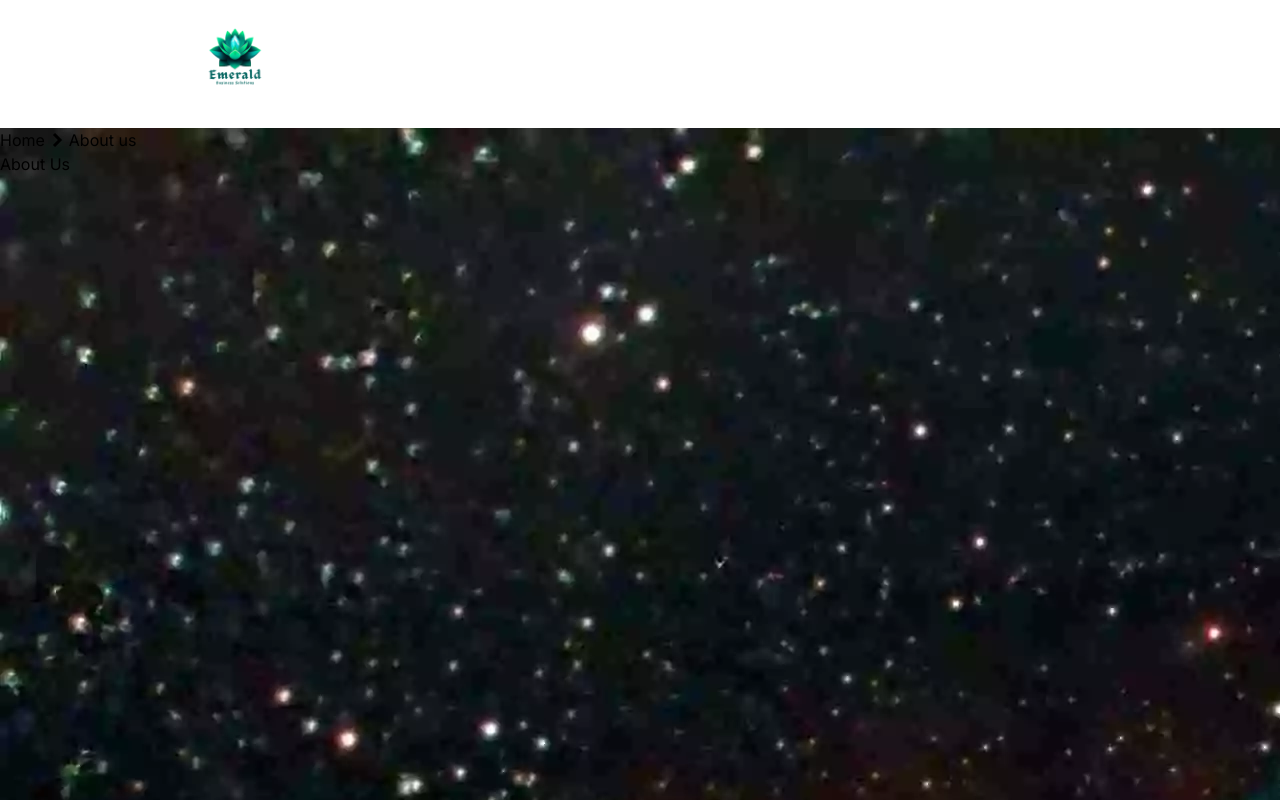
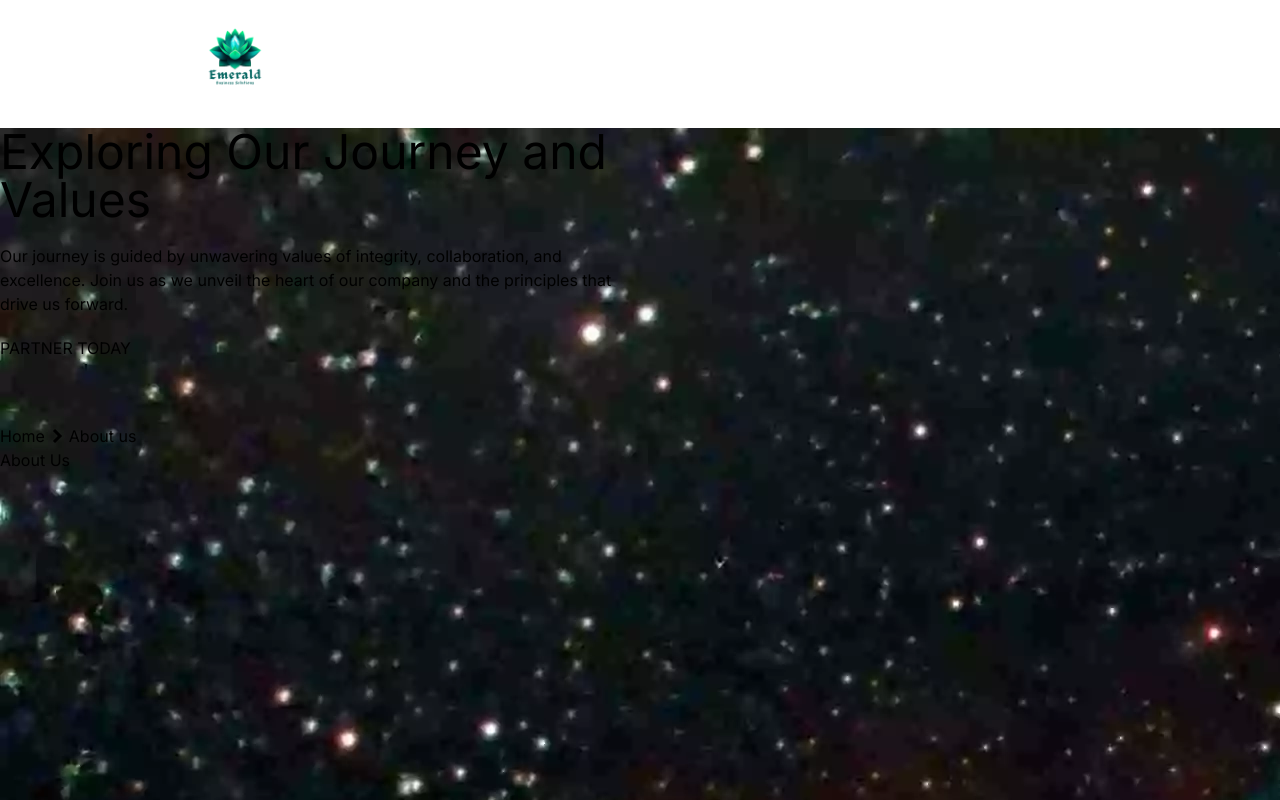
Before and after one commit to muthu-kumar369/emerald, a Next.js app: page /about in a window 1280 px wide. Shown: the top 800 px of the page. Built offline with nearby package versions, Linux system fonts and the light colour scheme.

Commit message:
about page completion

```diff
--- a/app/about/page.jsx
+++ b/app/about/page.jsx
@@ -3,8 +3,8 @@ import React from 'react'
 import bannerImage from '../../public/image/banner_3.webp';
 import Banner from '@/components/banner/page';
 import StudioTwoColumn from '@/components/studioTwoColumn/page';
-import {TbBulbFilled} from 'react-icons/tb';
-import {GiTeamIdea} from 'react-icons/gi';
+import { TbBulbFilled } from 'react-icons/tb';
+import { GiTeamIdea } from 'react-icons/gi';
 // import image1 from '../../public/images/about-1.webp';
 // import image2 from '../../public/images/about.webp';
 import about from '../../public/image/about_us.webp';
@@ -19,67 +19,79 @@ import { FaFacebookF, FaTwitter, FaInstagram, FaUserTie, FaGoogle } from 'react-
 // import TeamMemberCards from '@/components/teamMemberCard/page';
 // import bgImage from '../../public/images/bg_4.webp';
 import bgImage from '../../public/image/bg_cover.webp';
-import {GoChecklist} from "react-icons/go";
-import {RiCustomerService2Line} from "react-icons/ri";
+import { GoChecklist } from "react-icons/go";
+import { RiCustomerService2Line } from "react-icons/ri";
 import { BiHappy } from 'react-icons/bi';
 import CountSection from '@/components/countSection/page';
-import {LuChevronDown,LuChevronUp} from 'react-icons/lu';
+import { LuChevronDown, LuChevronUp } from 'react-icons/lu';
 // import about2 from "../../public/images/about-2.webp";
 import about2 from "../../public/image/faq.webp";
 import FaqSection from '@/components/faqSection/page';
 
-export const metadata={
-  title:"About",
-  description:"About page in emerald"
+export const metadata = {
+  title: "About",
+  description: "About page in emerald"
 }
 
-const bannerDetails={
+const bannerDetails = {
   bannerImage,
-  bannerDetails:[
+  content: {
+    heading: "Exploring Our Journey and Values",
+    content: "Our journey is guided by unwavering values of integrity, collaboration, and excellence. Join us as we unveil the heart of our company and the principles that drive us forward.",
+    button: {
+      text: "Partner Today",
+      link: "/contact",
+      class: "background-primary"
+    }
+  },
+  bannerDetails: [
     {
-      text:"Home",
-      link:"/"
+      text: "Home",
+      link: "/"
     },
     {
-      text:"About us"
+      text: "About us"
     }
   ],
-  heading:"About Us",
-  banner:true
+  heading: "About Us",
+  banner: true
 }
-
-const studioTwoColumn={
-  imageColumn:{
-      image1:about,
-      yearDetails:{
-        icon:<TbBulbFilled/>,
-        count:"42",
-        text:"YEAR OF EXPERIENCED"
+const studioTwoColumn = {
+  imageColumn: {
+    image1: about,
+    // yearDetails: {
+    //   icon: <TbBulbFilled />,
+    //   count: "42",
+    //   text: "YEAR OF EXPERIENCED"
+    // },
+    image2: about1
   },
-      image2:about1
-  },
-  contentColumn:{
-    subHeading:"WELCOME TO PORTECH",
-    heading:"We Are Portech Creative Studio Agency",
-    body:"Far far away, behind the word mountains, far from the countries Vokalia and Consonantia, there live the blind texts. Separated they live in Bookmarksgrove right at the coast of the Semantics, a large language ocean. A small river named Duden flows by their place and supplies it with the necessary regelialia.",
-    iconSection:[
+  contentColumn: {
+    subHeading: "WELCOME TO EMERALD",
+    heading: "Revealing the Emerald Narrative that Our Identity and Principles",
+    body: [
+      "Emerald Business Solutions is more than a company – we are your partners in growth. With a commitment to quality, innovation, and collaboration, we navigate the digital landscape to turn challenges into opportunities and ideas into realities. Let's embark on this journey together and shape a future where your brand shines brightest.",
+      "At Emerald Business Solutions, our commitment to making a difference goes beyond the corporate world. We're not just about creating exceptional digital experiences; we're also dedicated to fostering positive change in communities.",
+    ],
+    iconSection: [
       {
-        icon:<GiTeamIdea/>,
-        text1:"EXPERT",
-        text2:"TEAM"
+        icon: <GiTeamIdea />,
+        text1: "EXPERT",
+        text2: "TEAM"
       },
       {
-        icon:<TbBulbFilled/>,
-        text1:"SOLUTION",
-        text2:"FOR BUSINESS"
+        icon: <TbBulbFilled />,
+        text1: "SOLUTION",
+        text2: "FOR BUSINESS"
       }
     ],
-    button:{
-      text:"Get in touch with us",
-      link:"/contact"
+    button: {
+      text: "Get in touch with us",
+      link: "/contact"
     }
   }
 }
+
 
 // const teamMemberCards = {
 //   subHeading: "TEAM & STAFF",
@@ -229,118 +241,189 @@ const studioTwoColumn={
 //   ]
 // }
 
-const countSection={
+const countSection = {
   bgImage,
-  countDetails:[
+  // countDetails:[
+  //   {
+  //     icon:<GoChecklist/>,
+  //     totalCount:"4,800",
+  //     name:"PROJECT COMPLETED"
+  //   },
+  //   {
+  //     icon:<FaUserTie/>,
+  //     totalCount:"1,000",
+  //     name:"OUR STAFF"
+  //   },
+  //   {
+  //     icon:<RiCustomerService2Line/>,
+  //     totalCount:"350",
+  //     name:"SERVICES PROVIDE"
+  //   },
+  //   {
+  //     icon:<BiHappy/>,
+  //     totalCount:"7,650",
+  //     name:"HAPPY CUSTOMERS"
+  //   },
+  // ],
+  quote: {
+    text: '"Cultivating Growth: Enriching Customers Through Profit Delivery"'
+  }
+}
+
+const faqSection = {
+  leftColumn: {
+    image: about2,
+    subHeading: "Why Select Our Expertise",
+    title: "Why Choose Us for Your Next Project?",
+    cardDetails: [
       {
-      icon:<GoChecklist/>,
-      totalCount:"4,800",
-      name:"PROJECT COMPLETED"
+        heading: "Holistic Impact",
+        body: " By choosing us, you're not only choosing exceptional digital solutions but also contributing to meaningful educational initiatives that uplift communities."
       },
       {
-      icon:<FaUserTie/>,
-      totalCount:"1,000",
-      name:"OUR STAFF"
+        heading: "Partnership in Progress",
+        body: "We don't just serve clients; we form partnerships. We align our strategies with your goals, working together towards mutual success."
       },
       {
-      icon:<RiCustomerService2Line/>,
-      totalCount:"350",
-      name:"SERVICES PROVIDE"
+        heading: "Excellence in Execution",
+        body: "Excellence is in our DNA. Our teams deliver solutions that are not only functional but also aesthetically pleasing and future-ready."
       },
       {
-      icon:<BiHappy/>,
-      totalCount:"7,650",
-      name:"HAPPY CUSTOMERS"
+        heading: "Empathy in Action",
+        body: "Our initiatives to volunteer and teach reflect our empathy and commitment to positive change. We believe in paying it forward."
+      }
+    ],
   },
-  ]
-}
-
-const faqSection={
-  leftColumn:{
-      image:about2,
-      title:"Why Choose Us for Your Next Project?",
-      cardDetails:[
+  rightColumn: {
+    subHeading: "Freequesntly Ask Question",
+    heading: "Frequently Ask Question",
+    faqDetails: [
       {
-          heading:"Creative Ideas",
-          body:"A small river named Duden flows by their place and supplies it with the necessary regelialia."
+        question: "What services does your company offer?",
+        icon: {
+          up: <LuChevronUp />,
+          down: <LuChevronDown />
         },
-        {
-          heading:"Better Strategy with High Quality Business",
-          body:"A small river named Duden flows by their place and supplies it with the necessary regelialia."
-        }
-      ]
-  },
-  rightColumn:{
-    subHeading:"Freequesntly Ask Question",
-    heading:"Frequently Ask Question",
-    faqDetails:[
-      {
-        question:"How to fixed a problem?",
-        icon:{
-          up:<LuChevronUp/>,
-          down:<LuChevronDown/>
-        },
-        answer:[
-          "Far far away, behind the word mountains",
-          "Consonantia, there live the blind texts",
-          "When she reached the first hills of the Italic Mountains",
-          "Bookmarksgrove, the headline of Alphabet Village",
-          "Separated they live in Bookmarksgrove right"
+        answer: [
+          "We specialize in a range of services including web development, app development, WordPress solutions, marketing, and branding.",
+          "Our dedicated team covers every aspect of your digital needs."
         ]
       },
       {
-        question:"How to manage your Website?",
-        icon:{
-          up:<LuChevronUp/>,
-          down:<LuChevronDown/>
+        question: "What types of websites do you develop?",
+        icon: {
+          up: <LuChevronUp />,
+          down: <LuChevronDown />
         },
-        answer:[
-          "Far far away, behind the word mountains",
-          "Consonantia, there live the blind texts",
-          "When she reached the first hills of the Italic Mountains",
-          "Bookmarksgrove, the headline of Alphabet Village",
-          "Separated they live in Bookmarksgrove right"
+        answer: [
+          "We craft a diverse range of websites, from simple portfolios to complex e-commerce platforms.",
+          "Our web development caters to your unique requirements, ensuring functionality, aesthetics, and user experience are seamlessly integrated.",
         ]
       },
       {
-        question:"How to grow your investments funds?",
-        icon:{
-          up:<LuChevronUp/>,
-          down:<LuChevronDown/>
+        question: "Can you create custom mobile applications?",
+        icon: {
+          up: <LuChevronUp />,
+          down: <LuChevronDown />
         },
-        answer:[
-          "Far far away, behind the word mountains",
-          "Consonantia, there live the blind texts",
-          "When she reached the first hills of the Italic Mountains",
-          "Bookmarksgrove, the headline of Alphabet Village",
-          "Separated they live in Bookmarksgrove right"
+        answer: [
+          "Absolutely. Our app development team excels at creating custom mobile applications for various platforms.",
+          "We combine user-centric design with cutting-edge technology to deliver apps that stand out in the competitive landscape.",
         ]
       },
       {
-        question:"What are those requirements for businesses?",
-        icon:{
-          up:<LuChevronUp/>,
-          down:<LuChevronDown/>
+        question: "What makes your WordPress development stand out?",
+        icon: {
+          up: <LuChevronUp />,
+          down: <LuChevronDown />
         },
-        answer:[
-          "Far far away, behind the word mountains",
-          "Consonantia, there live the blind texts",
-          "When she reached the first hills of the Italic Mountains",
-          "Bookmarksgrove, the headline of Alphabet Village",
-          "Separated they live in Bookmarksgrove right"
+        answer: [
+          "Our WordPress development is tailored to your vision.",
+          "We specialize in creating responsive, user-friendly websites that align with your brand identity.",
+          "Whether you need a blog, business site, or e-commerce platform, we've got you covered.",
+        ]
+      },
+      {
+        question: "How can your marketing services benefit my business?",
+        icon: {
+          up: <LuChevronUp />,
+          down: <LuChevronDown />
+        },
+        answer: [
+          "Our marketing services are designed to boost your online presence and engagement. ",
+          "We develop strategic campaigns that target your audience effectively, utilizing both digital and traditional marketing techniques to enhance your brand's visibility.",
+        ]
+      },
+      {
+        question: " How does your branding service contribute to business growth?",
+        icon: {
+          up: <LuChevronUp />,
+          down: <LuChevronDown />
+        },
+        answer: [
+          "Branding is vital for differentiation",
+          " Our branding experts help you establish a unique identity that resonates with your audience.",
+          "This consistency across all touchpoints fosters brand recognition and trust, ultimately driving business growth."
+        ]
+      },
+      {
+        question: "Can you handle both small and large projects?",
+        icon: {
+          up: <LuChevronUp />,
+          down: <LuChevronDown />
+        },
+        answer: [
+          "Certainly, we cater to projects of all sizes.",
+          "Our team's expertise ensures that each project receives the attention it deserves, whether it's a small business website, a complex application, or a comprehensive branding campaign.",
+        ]
+      },
+      {
+        question: "What is your approach to client collaboration?",
+        icon: {
+          up: <LuChevronUp />,
+          down: <LuChevronDown />
+        },
+        answer: [
+          "We believe in a collaborative approach.",
+          "We closely involve our clients in every stage of the process, from concept to execution.",
+          "Your feedback is invaluable, allowing us to tailor our services to meet your specific needs and preferences.",
+        ]
+      },
+      {
+        question: "How can I get started with your services?",
+        icon: {
+          up: <LuChevronUp />,
+          down: <LuChevronDown />
+        },
+        answer: [
+          "Getting started is easy. Simply reach out to us through our website or contact information provided. ",
+          "We'll schedule a consultation to discuss your requirements, goals, and how we can best assist you in achieving your digital objectives.",
+        ]
+      },
+      {
+        question: "Can you handle rebranding for existing businesses?",
+        icon: {
+          up: <LuChevronUp />,
+          down: <LuChevronDown />
+        },
+        answer: [
+          "Absolutely. We understand the importance of evolution.",
+          " Our rebranding services breathe new life into existing businesses.",
+          " We analyze your current positioning, align it with your aspirations, and develop a refreshed brand identity."
         ]
       }
-    ]
+    ],
+
   }
 }
 const About = () => {
   return (
     <>
-      <Banner data={bannerDetails}/>
+      <Banner data={bannerDetails} />
       <StudioTwoColumn data={studioTwoColumn} />
       {/* <TeamMemberCards data={teamMemberCards}/> */}
-      <CountSection data={countSection}/>
-      <FaqSection data={faqSection}/>
+      <CountSection data={countSection} />
+      <FaqSection data={faqSection} />
     </>
   )
 }
--- a/app/page.js
+++ b/app/page.js
@@ -132,7 +132,9 @@ const studioTwoColumn = {
   contentColumn: {
     subHeading: "WELCOME TO EMERALD",
     heading: "Revealing the Emerald Narrative that Our Identity and Principles",
-    body: "Emerald Business Solutions is more than a company – we are your partners in growth. With a commitment to quality, innovation, and collaboration, we navigate the digital landscape to turn challenges into opportunities and ideas into realities. Let's embark on this journey together and shape a future where your brand shines brightest.",
+    body: [
+      "Emerald Business Solutions is more than a company – we are your partners in growth. With a commitment to quality, innovation, and collaboration, we navigate the digital landscape to turn challenges into opportunities and ideas into realities. Let's embark on this journey together and shape a future where your brand shines brightest.",
+    ],
     iconSection: [
       {
         icon: <GiTeamIdea />,
@@ -266,7 +268,7 @@ const countSection={
 const faqSection={
   leftColumn:{
       image:about2,
-      subHeading:"Why us",
+      subHeading:"Why Select Our Expertise",
       title:"Why Choose Us for Your Next Project?",
       cardDetails:[
         {
--- a/components/banner/page.jsx
+++ b/components/banner/page.jsx
@@ -5,7 +5,7 @@ import { Autoplay, Pagination, EffectFade } from 'swiper/modules';
 import Link from 'next/link';
 import { BsFillPlayFill } from 'react-icons/bs';
 import { BiSolidChevronRight } from 'react-icons/bi';
-const Banner = ({ data, bannerNav,heading }) => {
+const Banner = ({ data, bannerNav, heading }) => {
     return (
         <section className="banner">
             {data?.slider && <div className="banner-slider">
@@ -58,7 +58,12 @@ const Banner = ({ data, bannerNav,heading }) => {
             {data?.banner && <div className='banner-image' style={{ backgroundImage: `url(${data?.bannerImage.src})`, height: `${data?.bannerImage.height}px` }}>
                 <div className="home-banner overlay"></div>
                 <div className="banner-content">
-                    {data?.bannerDetails && <div className='banner-nav flex'>
+                    {data?.content && <div className='md:w-2/4'>
+                        <p className="heading text-3xl lg:text-5xl ">{data?.content?.heading}</p>
+                        <p className="body-content py-5">{data?.content?.content}</p>
+                        <Link href={`${data?.content?.button?.link}`} className="button uppercase">{data?.content?.button?.text}</Link>
+                    </div>}
+                    {data?.bannerDetails && <div className='banner-nav mt-16 flex'>
                         {data?.bannerDetails.map((item, index) => {
                             return (
                                 <div key={index}>{item?.link ? <div className='flex banner-nav-link'>
--- a/styles/banner.css
+++ b/styles/banner.css
@@ -136,9 +136,22 @@
     color: white;
 }
 .banner .banner-image .banner-content .heading{
-    font-size: 50px;
     line-height: 1.2;
     font-weight: 700;
+}
+.banner .banner-image .banner-content .body-content{
+    font-size: 18px;
+    color: rgba(255, 255, 255, 0.9);
+    font-weight: 700;
+    margin-bottom: 10px;
+}
+.banner .banner-image .banner-content .button{
+    background-color: #4986fc;
+    font-size: 13px;
+    letter-spacing: 1px;
+    font-weight: 500;
+    padding:12px;
+    border-radius: 5px;
 }
 .banner .banner-image .banner-content .banner-nav{
     font-size: 16px;
```
Also changed, not shown: components/studioTwoColumn/page.jsx (+7 -1 lines). Lines whose indentation alone changed are shown as unchanged.
